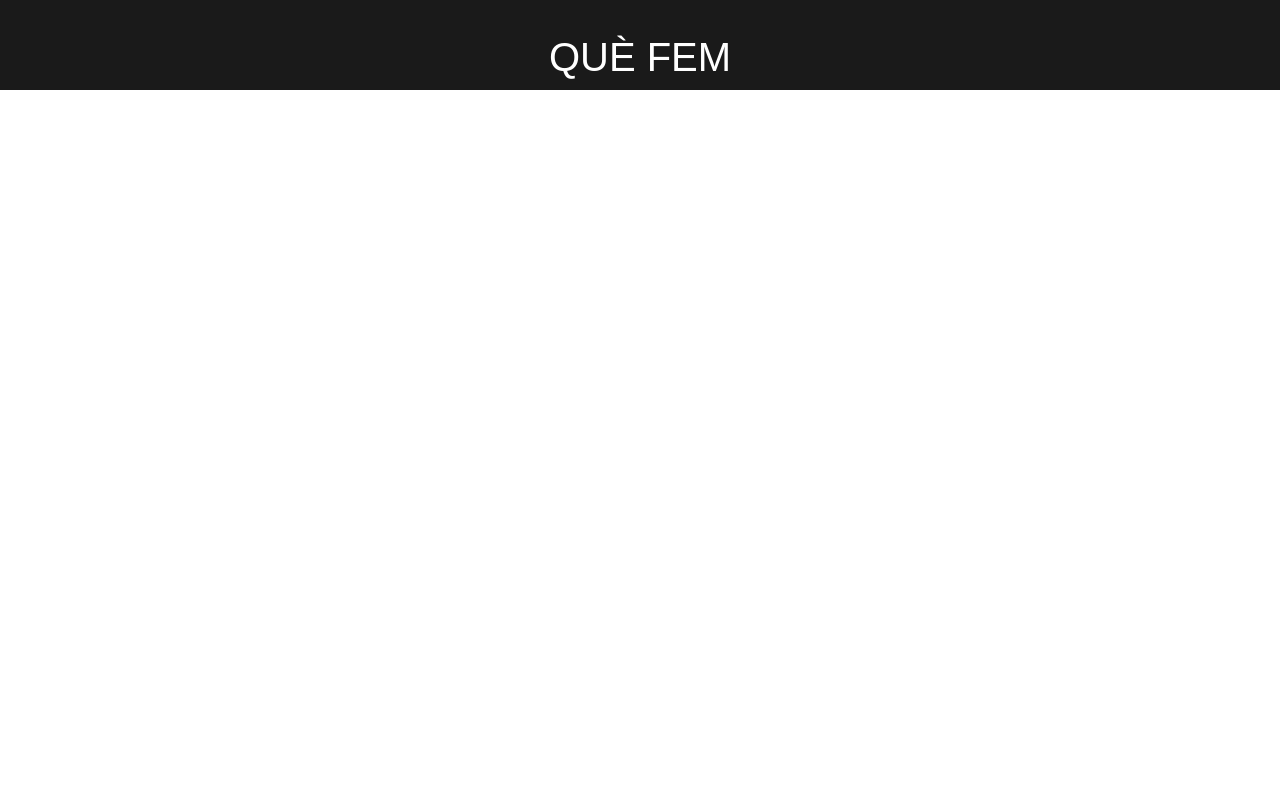
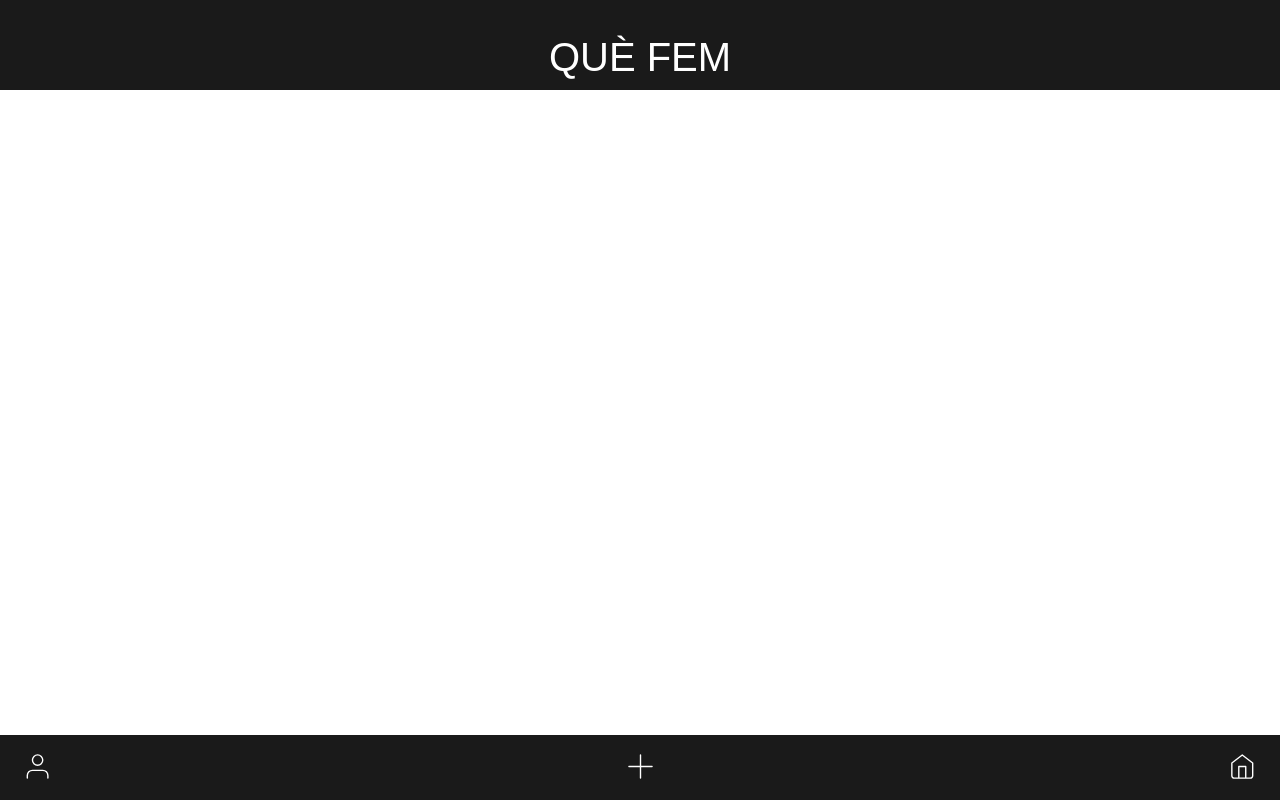
Before and after one commit to DiegoCallegari/Diego-Callegari-Final-Project-front-202304-bcn, a React (Vite) app: page / in a window 1280 px wide. Built offline with nearby package versions, Linux system fonts and the light colour scheme; a web font is replaced by a local one.

Commit message:
Add Navigation component

```diff
--- a/src/components/Header/HeaderStyled.ts
+++ b/src/components/Header/HeaderStyled.ts
@@ -9,6 +9,8 @@ const HeaderStyled = styled.div`
   justify-content: center;
   align-items: flex-end;
   padding-bottom: 10px;
+  position: fixed;
+  top: 0;
 
   .header-title {
     color: ${(props) => props.theme.colors.clean};
--- a/src/components/Layout/Layout.tsx
+++ b/src/components/Layout/Layout.tsx
@@ -1,10 +1,14 @@
+import { Outlet } from "react-router-dom";
 import Header from "../Header/Header";
+import Navigation from "../Navigation/Navigation";
 import LayoutStyled from "./LayoutStyled";
 
-const Layout = (): JSX.Element => {
+const Layout = (): React.ReactElement => {
   return (
     <LayoutStyled>
       <Header />
+      <Outlet />
+      <Navigation />
     </LayoutStyled>
   );
 };
--- a/src/components/Layout/LayoutStyled.ts
+++ b/src/components/Layout/LayoutStyled.ts
@@ -3,8 +3,7 @@ import styled from "styled-components";
 const LayoutStyled = styled.div`
   display: flex;
   flex-direction: column;
-  align-items: center;
-  justify-content: center;
+  height: 100vh;
 `;
 
 export default LayoutStyled;
--- /dev/null
+++ b/src/components/Navigation/Navigation.tsx
@@ -0,0 +1,38 @@
+import { NavLink } from "react-router-dom";
+import NavigationStyled from "./NavigationStyled";
+
+const Navigation = (): React.ReactElement => {
+  return (
+    <NavigationStyled>
+      <NavLink to="/login" aria-label="login" title="login">
+        <img
+          width={25}
+          height={25}
+          className="navigation-icon"
+          src="images/login.svg"
+          alt="login"
+        />
+      </NavLink>
+      <NavLink to="/create" aria-label="create" title="create">
+        <img
+          width={25}
+          height={25}
+          className="navigation-icon"
+          src="images/create.svg"
+          alt="create"
+        />
+      </NavLink>
+      <NavLink to="/" aria-label="home" title="home">
+        <img
+          width={25}
+          height={25}
+          className="navigation-icon"
+          src="images/home.svg"
+          alt="home"
+        />
+      </NavLink>
+    </NavigationStyled>
+  );
+};
+
+export default Navigation;
--- a/src/components/Navigation/NavigationStyled.ts
+++ b/src/components/Navigation/NavigationStyled.ts
@@ -14,9 +14,8 @@ const NavigationStyled = styled.nav`
   position: fixed;
   bottom: 0;
 
-  .navigation-icono {
+  .navigation-icon {
     color: ${(props) => props.theme.colors.clean};
-    color: ${(props) => props.theme.colors.confirm};
   }
 `;
 
```
